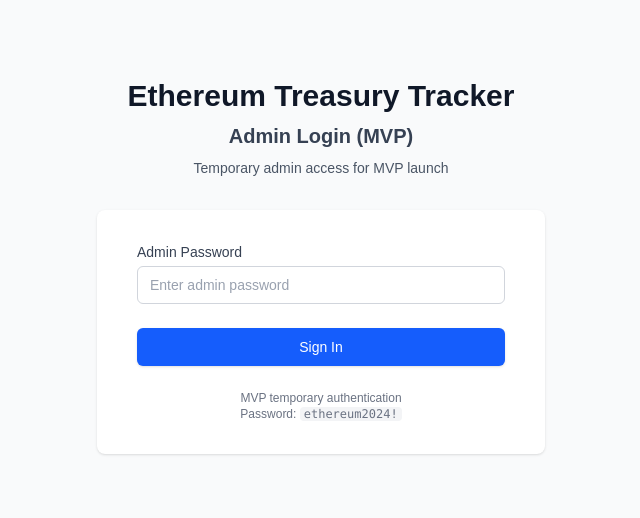
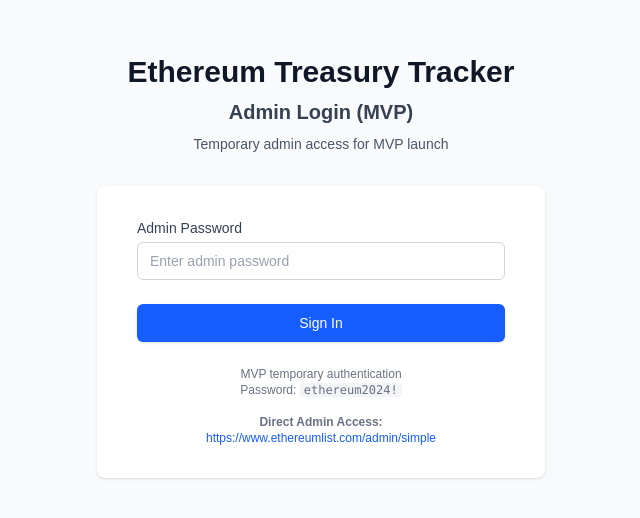
Before and after one commit to bobgourley/eth-treasury-tracker, a Next.js app: page /admin/simple-login in a window 1280 px wide. Shown: the part 134-652 px from the top of the page, without its empty margins (319-959 px from the left). Built offline with nearby package versions, Linux system fonts and the light colour scheme.

Commit message:
Fix simple login redirect and add direct admin access link

```diff
--- a/src/app/admin/simple-login/page.tsx
+++ b/src/app/admin/simple-login/page.tsx
@@ -21,7 +21,9 @@ export default function SimpleAdminLogin() {
       // Set a simple session flag in localStorage for MVP
       localStorage.setItem('adminAuthenticated', 'true')
       localStorage.setItem('adminEmail', process.env.NEXT_PUBLIC_ADMIN_EMAIL || 'admin@ethereumlist.com')
-      router.push('/admin')
+
+      // Direct redirect to simple admin page
+      window.location.href = '/admin/simple'
     } else {
       setError('Invalid password. Please try again.')
     }
@@ -97,6 +99,12 @@ export default function SimpleAdminLogin() {
                 MVP temporary authentication
                 <br />
                 Password: <code className="bg-gray-100 px-1 rounded">ethereum2024!</code>
+                <br /><br />
+                <strong>Direct Admin Access:</strong>
+                <br />
+                <a href="/admin/simple" className="text-blue-600 hover:text-blue-800 text-xs">
+                  https://www.ethereumlist.com/admin/simple
+                </a>
               </p>
             </div>
           </div>
```
